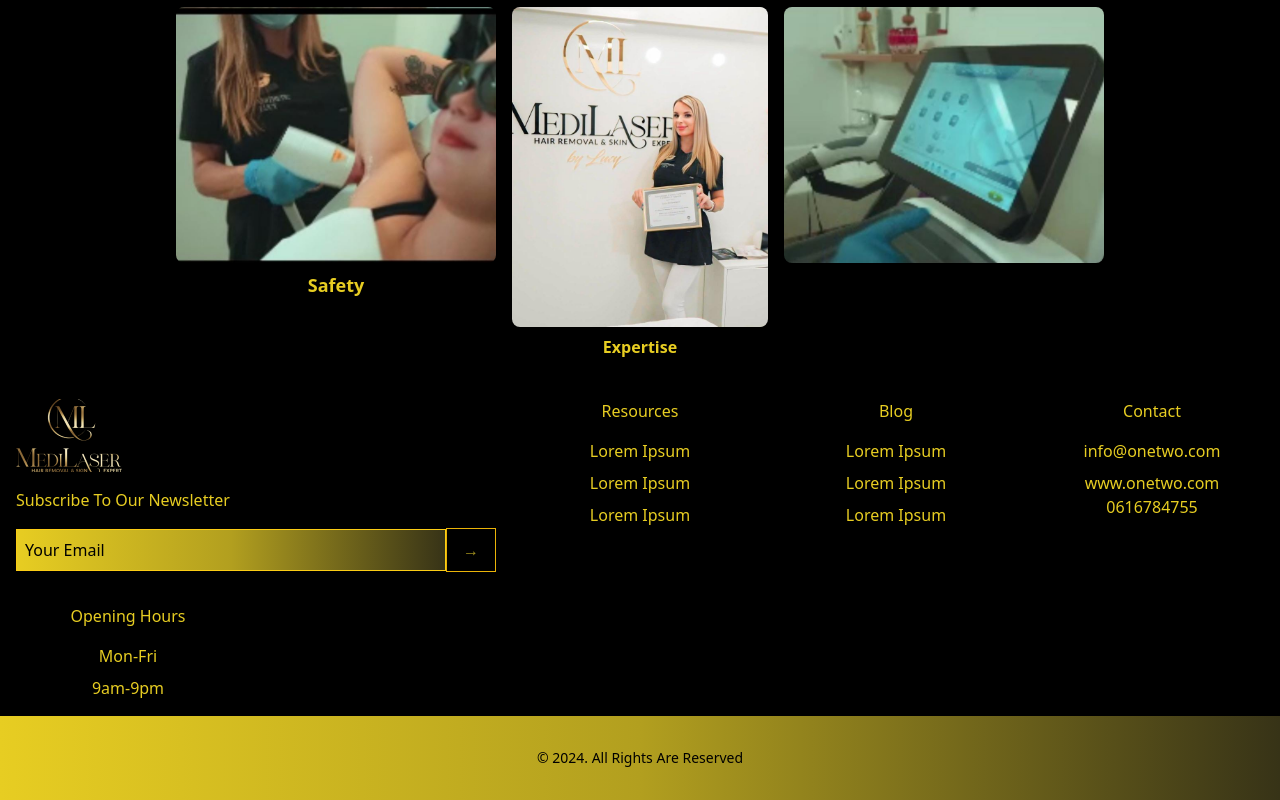
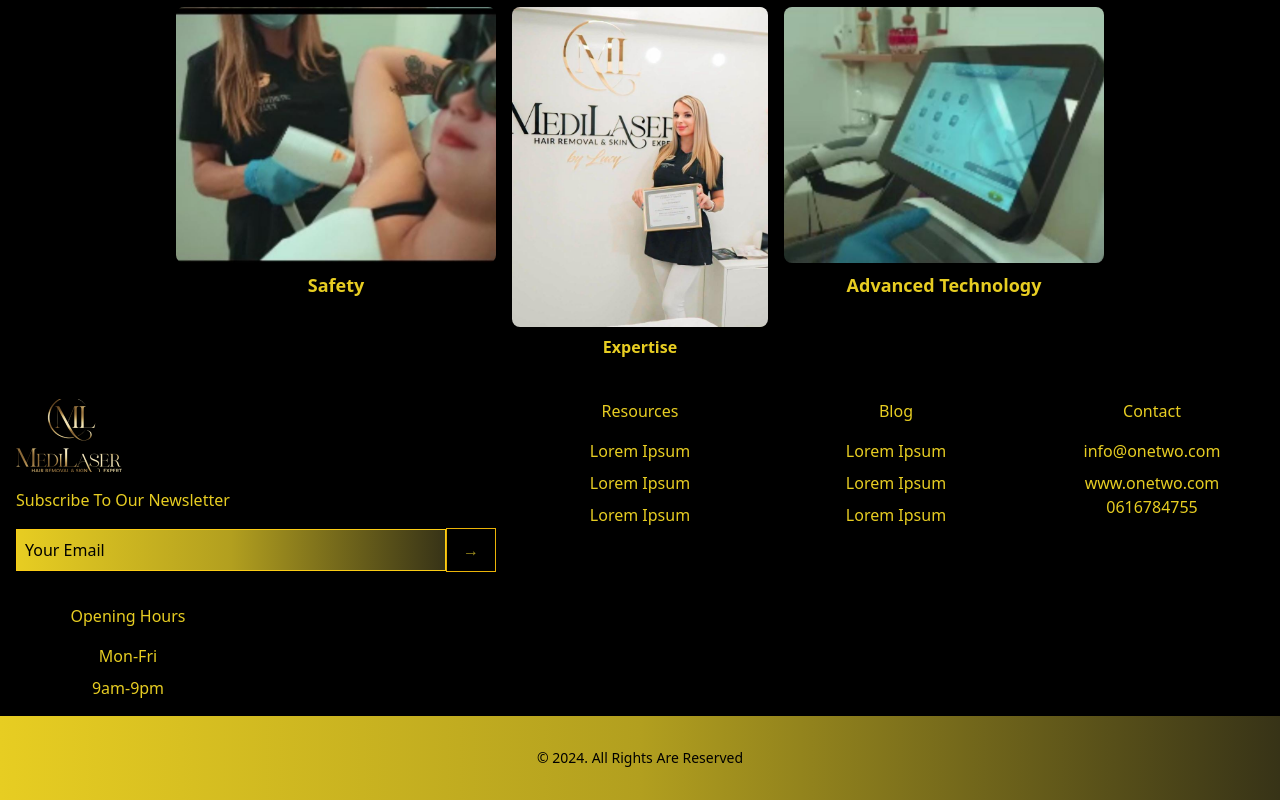
Before and after one commit to Saweratariq07/MediLazer, a React (Vite) app: page / in a window 1280 px wide. Shown: the part 4336-5136 px from the top of the page. Built offline with nearby package versions, Linux system fonts and the light colour scheme.

Commit message:
fixed home

```diff
--- a/src/components/about/Header.jsx
+++ b/src/components/about/Header.jsx
@@ -188,7 +188,7 @@
                             alt="Advanced Technology"
                             className="w-80 h-64 object-cover rounded-lg"
                         />
-                        <p className="mt-2  text-[#e7cd22] bg-clip-text text-transparent text-lg font-bold">Advanced Technology</p>
+                        <p className="mt-2  text-[#e7cd22]  text-lg font-bold">Advanced Technology</p>
                     </div>
                 </div>
             </div>
```
